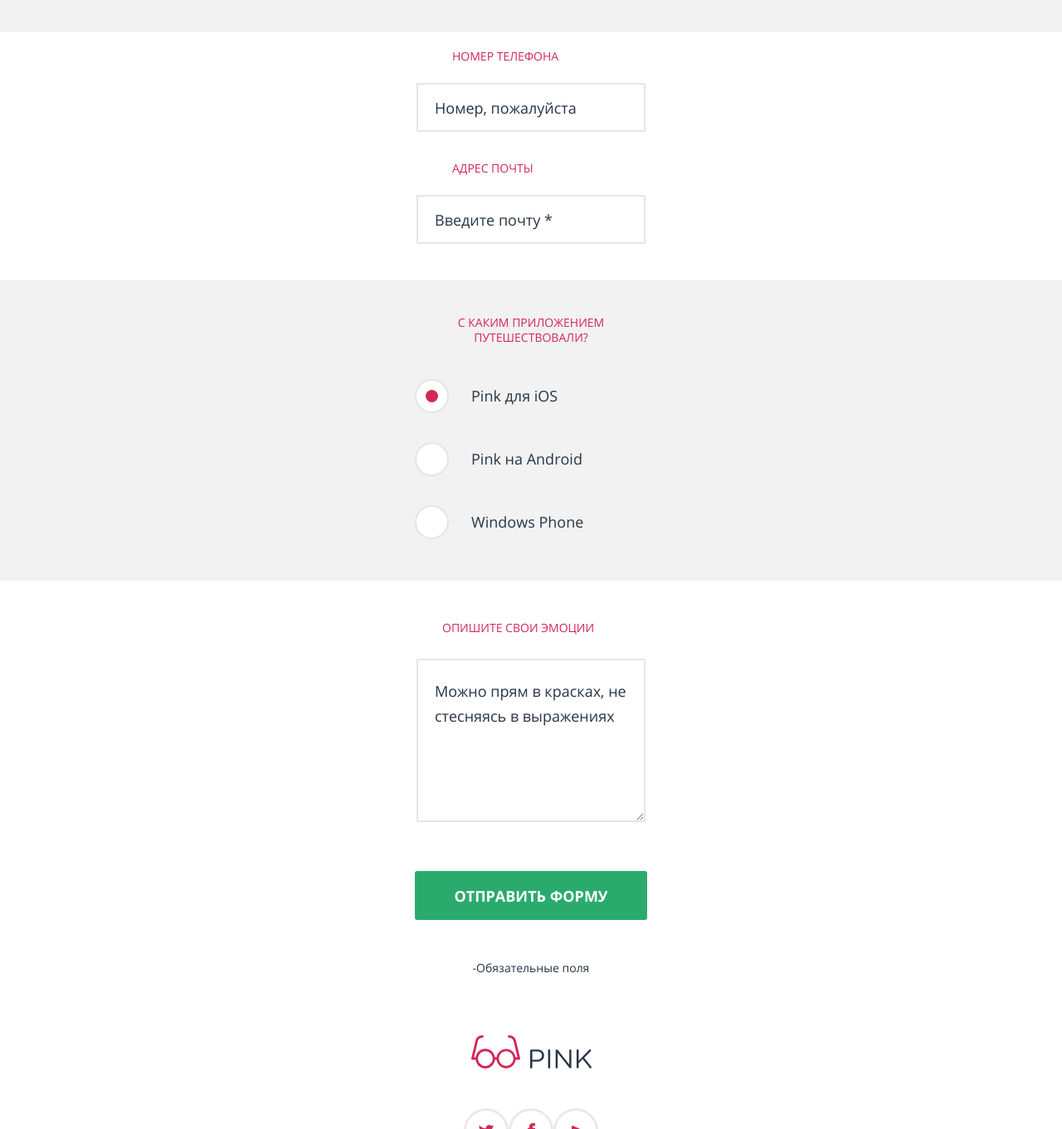
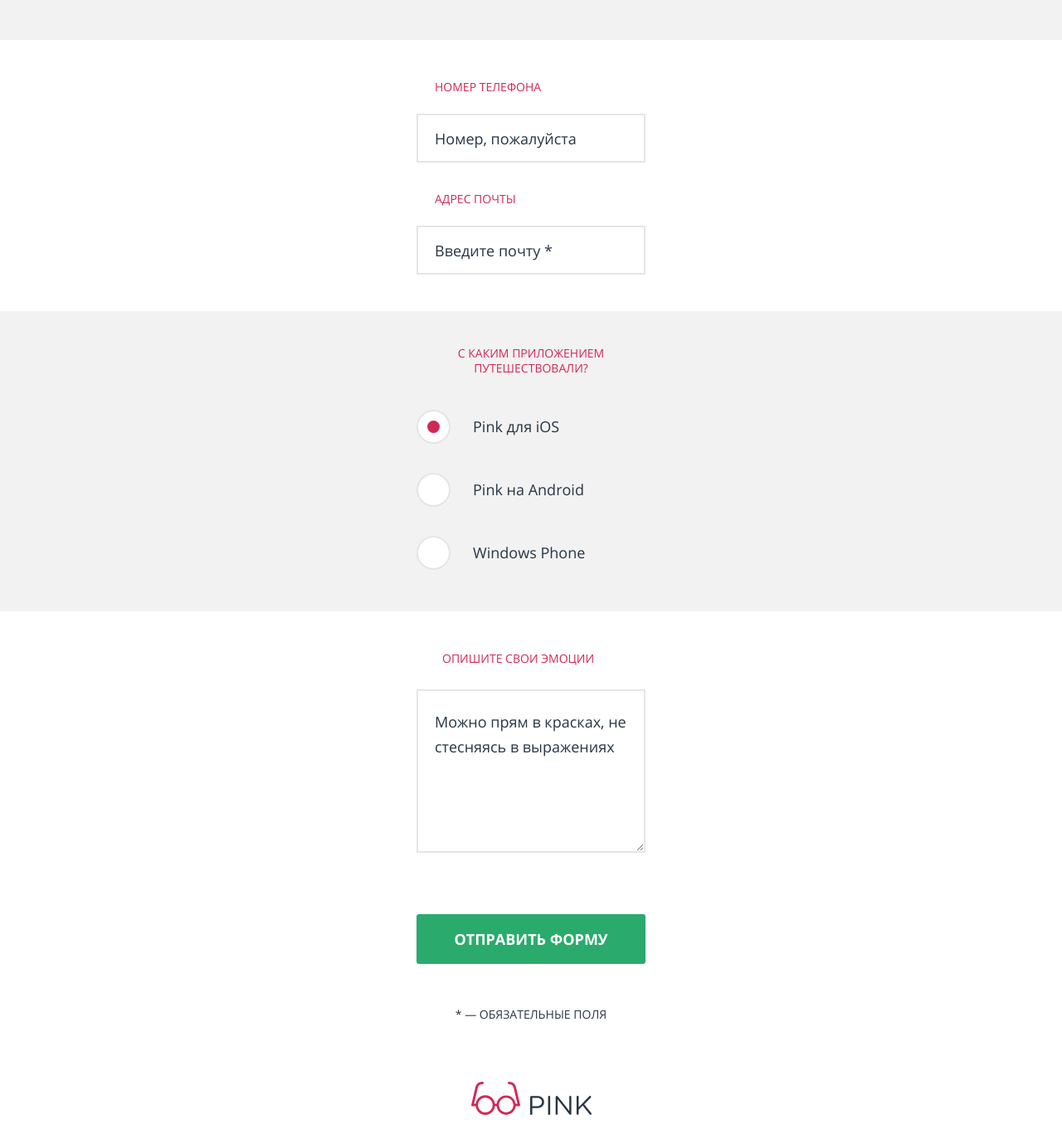
Before and after one commit to AsselTass/1422079-pink-21, a website: page source/form.html in a window 1280 px wide. Shown: the part 1439-2800 px from the top of the page at 83% size. Drawn offline with nearby package versions, Linux system fonts and the light colour scheme; files that its build step writes are made by us from their sources.

Commit message:
Стилизация страницы формы

```diff
--- a/source/form.html
+++ b/source/form.html
@@ -54,7 +54,7 @@
         <div class="page-inner__content">
           <form class="form" action="https://echo.htmlacademy.ru" method="post">
             <div class="form__section">
-              <fieldset class="form__section-wrapper">
+              <fieldset class="form__section-wrapper form__row-wrapper">
                 <div class="form__row">
                   <label class="form__textfield-label" for="user-surname">Фамилия:</label>
                   <input class="form__textfield" id="user-surname" type="text" name="surname" placeholder="Укажите фамилию*" required>
@@ -101,7 +101,7 @@
               </fieldset>
             </div>
             <div class="form__section">
-              <fieldset class="form__section-wrapper">
+              <fieldset class="form__section-wrapper form__row-wrapper">
                 <div class="form__row">
                   <label class="form__textfield-label" for="user-phone">номер телефона</label>
                   <input class="form__textfield" id="user-phone" type="tel" name="tel-number" placeholder="Номер, пожалуйста">
@@ -139,11 +139,13 @@
                 </div>
               </fieldset>
             </div>
-            <div class="form__row">
-              <button class="form__request-button" type="submit" aria-label="Кнопка отправить">Отправить форму</button>
-            </div>
-            <div class="form__row">
-              <span>-Обязательные поля</span>
+            <div class="form__section">
+              <div class="form__section-wrapper">
+                <div class="form__send-request">
+                  <button class="form__request-button" type="submit" aria-label="Кнопка отправить">Отправить форму</button>
+                  <span class="form_remark"><span class="form_remark-star">*</span> &#8212; Обязательные поля</span>
+                </div>
+              </div>
             </div>
           </form>
         </div>
--- a/source/less/form.less
+++ b/source/less/form.less
@@ -4,10 +4,14 @@
 }
 
 .form__section-wrapper {
-  max-width: 320px;
   margin: 0 auto;
   border: none;
   padding: 15px 22px;
+  max-width: 276px;
+}
+
+.form__row-wrapper {
+  padding-top: 42px;
 }
 
 .form__section--gray {
@@ -15,13 +19,14 @@
 }
 
 .form__row {
-  padding: 0 22px 29px;
+  /*padding: 0 22px 29px;*/
+  padding-bottom: 29px;
   margin: 0 auto;
 }
 
 .form__section-title,
 .form__textfield-label {
-  padding: 42px 51px 26px;
+  padding: 42px 20px 26px;
   font-size: 14px;
   font-style: normal;
   font-weight: 400;
@@ -33,7 +38,7 @@
 
 .form__textfield-label {
   line-height: 30px;
-  padding: 0 0 17px 43px;
+  padding: 0 0 17px 22px;
   text-align: left;
   display: inline-block;
 }
@@ -42,7 +47,7 @@
 .form__radiolist {
   .margin-unset();
   list-style: none;
-  padding: 0 20px;
+  padding-left: 0;
 }
 
 .form__textfield,
@@ -79,7 +84,11 @@
   display: block;
   cursor: pointer;
   user-select: none;
-  padding: 5px 0 5px 68px;
+  padding: 5px 0 5px 57px;
+}
+
+.form__radio-text {
+  padding-left: 68px;
 }
 
 .form__checkbox-label::before {
@@ -128,9 +137,14 @@
   border-radius: 50%;
 }
 
+.form__send-request {
+  display: flex;
+  flex-direction: column;
+}
+
 .form__request-button {
   font: inherit;
-  padding: 13px 45px 12px;
+  padding: 13px;
   font-weight: 700;
   font-size: 18px;
   line-height: 30px;
@@ -141,4 +155,20 @@
   margin-top: 8px;
   margin-bottom: 17px;
   text-transform: uppercase;
+  min-width: 276px;
 }
+
+.form_remark {
+  font-size: 14px;
+  font-weight: 400;
+  line-height: 30px;
+  text-align: center;
+  text-transform: uppercase;
+  padding-top: 29px;
+  padding-bottom: 11px;
+
+  &.form_remark-star {
+    color: @pinkyred;
+    text-align: center;
+  }
+}
--- a/source/less/page-inner.less
+++ b/source/less/page-inner.less
@@ -6,7 +6,7 @@
 
 .page-inner__text {
   .margin-unset();
-  padding: 54px 20px 30px;
+  padding: 54px 20px 13px;
   font-size: 14px;
   font-weight: 400;
   line-height: 30px;
```
